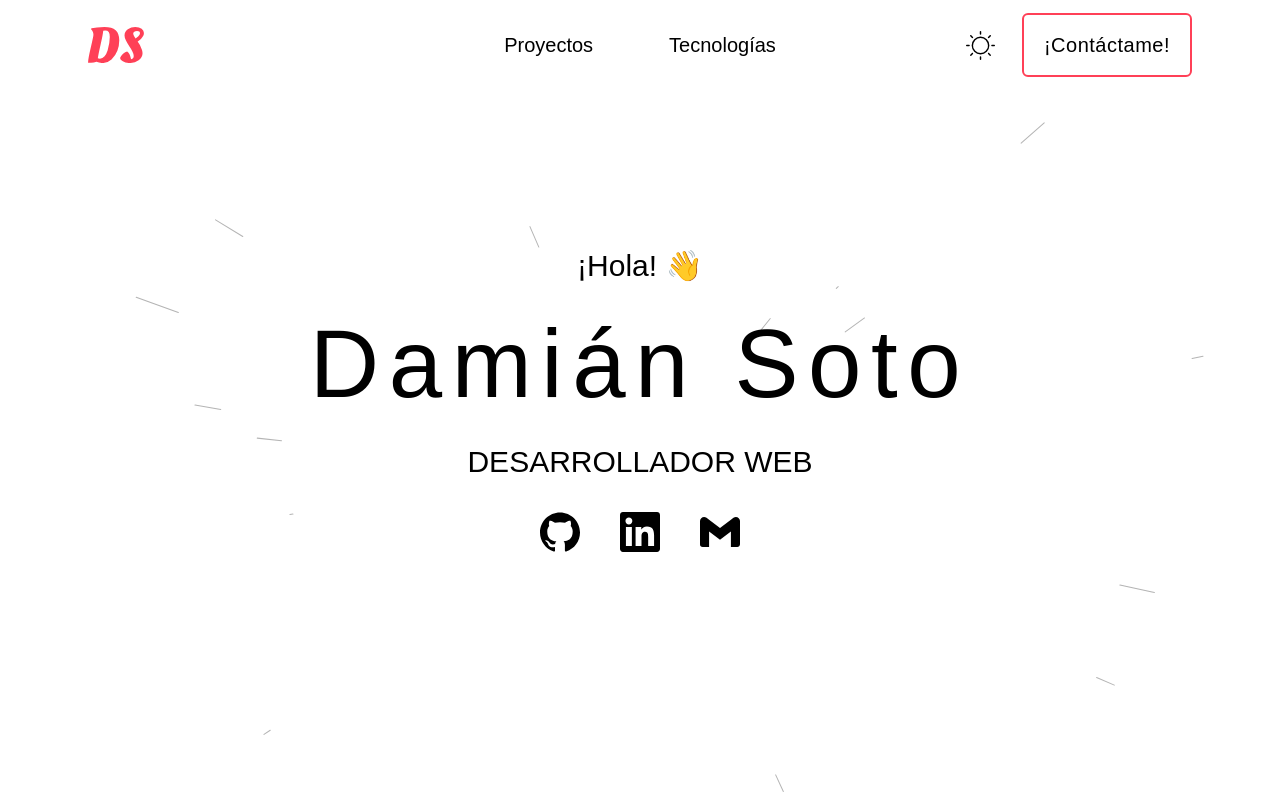
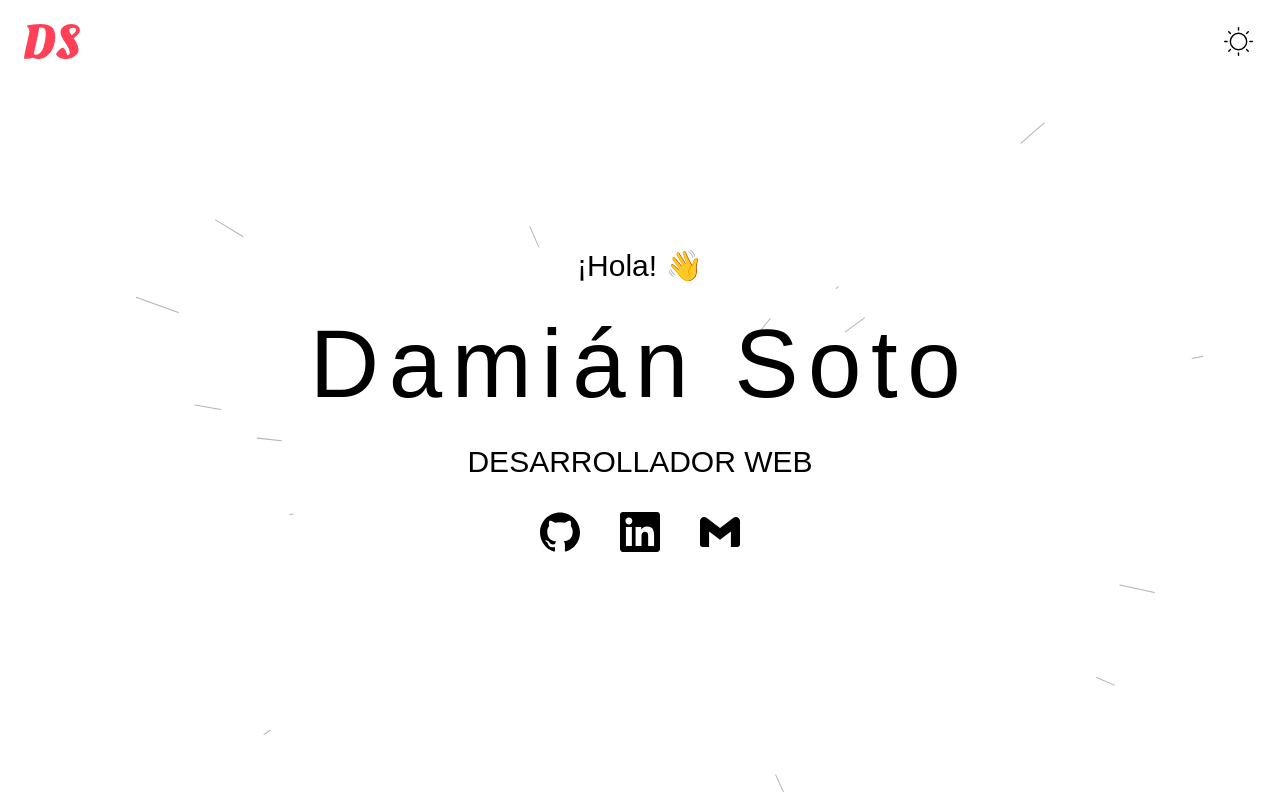
Before and after one commit to dmiante/portafolio, a React (Vite) app: page / in a window 1280 px wide. Shown: the top 800 px of the page. Built offline with nearby package versions, Linux system fonts and the light colour scheme.

Commit message:
fix: nav header

```diff
--- a/src/layout/Header.jsx
+++ b/src/layout/Header.jsx
@@ -1,52 +1,24 @@
-import { useEffect, useState } from 'react'
-import { HeaderLink } from '../data/HeaderLink'
 
-import { Transition } from '@headlessui/react'
 import { motion } from 'framer-motion'
-import { CgMenuRight, CgClose } from 'react-icons/cg'
 import { CiDark, CiLight } from 'react-icons/ci'
 import { useTheme } from '../hooks/useTheme'
 
 export default function Header () {
-  const [isOpen, setIsOpen] = useState(false)
   const { theme, handleClick } = useTheme()
-  const [scrollPosition, setScrollPosition] = useState(0)
-
-  useEffect(() => {
-    const updatePosition = () => {
-      setScrollPosition(window.scrollY)
-    }
-
-    window.addEventListener('scroll', updatePosition)
-
-    updatePosition()
-
-    return () => window.removeEventListener('scroll', updatePosition)
-  }, [])
 
   return (
     <>
       <header
-        className={`fixed w-full py-3 z-10 ${scrollPosition > 0 ? 'shadow-sm backdrop-blur border-b border-gray-800/10 bg-white/10' : ''}`}
+        className='fixed w-full z-10'
       >
-        <div className='mx-auto max-w-6xl p-px sm:px-6'>
-          <div className='flex items-center justify-around gap-4 lg:gap-10'>
+        <nav className='flex items-center justify-between w-full p-6'>
           <div className='flex lg:w-0 lg:flex-1'>
             <a href='/' className='-m-1.5 p-1.5'>
               <span className='sr-only'>Logo</span>
               <img className='w-14 h-auto' src='/logo-ds.svg' alt='logo' />
             </a>
           </div>
-            <nav className='hidden lg:flex lg:gap-x-11'>
-              {HeaderLink.map((link) => (
-                <a
-                  key={link.url}
-                  href={link.url}
-                  className='hover:bg-logo py-2 px-4 text-xl rounded-md p-2 hover:text-white dark:text-white'
-                >{link.title}
-                </a>
-              ))}
-            </nav>
+          {/* Button theme color */}
           <div className='hidden gap-2 lg:flex lg:flex-1 lg:justify-end'>
             <motion.button
               onClick={handleClick}
@@ -58,7 +30,7 @@ export default function Header () {
                 initial={{ rotate: 0 }}
                 animate={{ rotate: theme === 'light' ? 180 : 0 }}
                 transition={{ duration: 0.5, ease: 'easeInOut' }}
-                  className='flex items-center px-4'
+                className='flex items-center'
               >
                 <span className='sr-only'>Switch color theme</span>
                 {theme === 'dark'
@@ -66,64 +38,8 @@ export default function Header () {
                   : (<CiLight size={35} />)}
               </motion.div>
             </motion.button>
-              <a
-                className='relative flex justify-center items-center rounded-md bg-white dark:bg-black overflow-visible border-2 border-logo after:content-[""] after:w-0 after:h-full after:bg-logo after:absolute after:right-0 after:transition-all after:ease-in-out hover:after:right-auto hover:after:left-0 hover:after:w-full'
-                href='mailto:soto.damian02@gmail.com'
-              >
-                <span
-                  className='text-center no-underline w-full px-5 py-4 tracking-wide transition-all ease-in-out text-black dark:text-white font-medium text-xl z-20 hover:text-white'
-                >
-                  ¡Contáctame!
-                </span>
-              </a>
           </div>
-            <div className='m-0 flex lg:hidden'>
-              <button
-                className='rounded-lg bg-gray-100 p-2 text-gray-600'
-                type='button'
-                onClick={() => setIsOpen(!isOpen)}
-              >
-                <span className='sr-only'>Open menu</span>
-                {!isOpen
-                  ? (
-                    <CgMenuRight size={30} name='Menu Open' />
-                    )
-                  : (
-                    <CgClose size={30} name='Menu Close' />
-                    )}
-              </button>
-            </div>
-          </div>
-
-          <Transition
-            show={isOpen}
-            enter='transition ease-out duration-100 transform'
-            enterFrom='opacity-0 scale-95'
-            enterTo='opacity-100 scale-100'
-            leave='transition ease-in duration-75 transform'
-            leaveFrom='opacity-100 scale-100'
-            leaveTo='opacity-0 scale-95'
-          >
-            <section className='flex flex-row justify-center items-center px-4 pt-5'>
-              <div className='w-full'>
-                <ul className='text-center flex flex-col gap-y-4 font-semibold text-gray-700 text-lg dark:text-white'>
-                  {HeaderLink.map((link) => {
-                    return (
-                      <li key={link.url} className='underline underline-offset-2 decoration-logo decoration-2'>
-                        <a
-                          href={link.url}
-                          onClick={() => setIsOpen(false)}
-                        >{link.title}
-                        </a>
-                      </li>
-                    )
-                  })}
-                </ul>
-              </div>
-            </section>
-
-          </Transition>
-        </div>
+        </nav>
       </header>
     </>
   )
```
Lines whose indentation alone changed are shown as unchanged.
